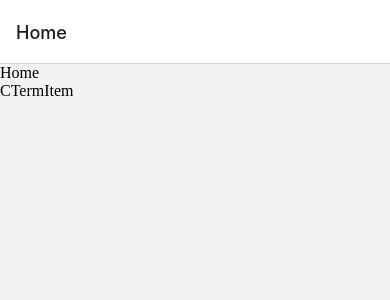
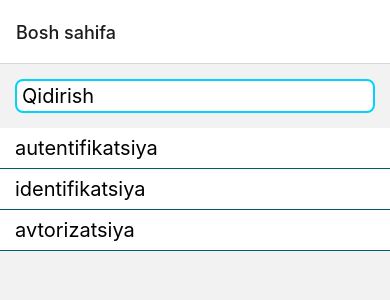
Before and after one commit to diyorbek0309/cyber-terms, a React Native app: screen / in a window 390 px wide. Shown: the top 300 px of the page. Built offline with nearby package versions, Linux system fonts and the light colour scheme.

Commit message:
added dummy data

```diff
--- a/App.tsx
+++ b/App.tsx
@@ -1,5 +1,6 @@
 import { NavigationContainer } from "@react-navigation/native";
 import { createNativeStackNavigator } from "@react-navigation/native-stack";
+import CTermItem from "./src/components/CTermItem";
 import HomeScreen from "./src/screens/Home";
 
 const { Navigator, Screen } = createNativeStackNavigator();
@@ -8,7 +9,8 @@ function App() {
   return (
     <NavigationContainer>
       <Navigator>
-        <Screen name="Home" component={HomeScreen} />
+        <Screen name="Bosh sahifa" component={HomeScreen} />
+        <Screen name="Termin" component={CTermItem} />
       </Navigator>
     </NavigationContainer>
   );
--- a/src/components/CTermItem.tsx
+++ b/src/components/CTermItem.tsx
@@ -1,7 +1,11 @@
-import { View } from "react-native";
+import { View, Text } from "react-native";
 
-const CTermItem = () => {
-  return <View>CTermItem</View>;
+const CTermItem = ({ route, navigation }) => {
+  return (
+    <View>
+      <Text>CTermItem</Text>
+    </View>
+  );
 };
 
 export default CTermItem;
--- a/src/screens/Home.tsx
+++ b/src/screens/Home.tsx
@@ -1,11 +1,31 @@
-import { View } from "react-native";
-import CTermItem from "../components/CTermItem";
+import { Text, TouchableOpacity, View, TextInput } from "react-native";
+import { styles } from "../styles/HomeStyle";
 
-const Home = () => {
+const data = [
+  { id: 0, term: "autentifikatsiya" },
+  { id: 1, term: "identifikatsiya" },
+  { id: 2, term: "avtorizatsiya" },
+];
+
+const Home = ({ navigation }) => {
+  const { searchInput, termButton, termText } = styles;
+
   return (
     <View>
-      Home
-      <CTermItem />
+      <TextInput placeholder="Qidirish" style={searchInput} />
+      <View>
+        {data.map((item, index) => (
+          <TouchableOpacity
+            key={index}
+            style={termButton}
+            onPress={() => {
+              navigation.navigate("Termin", { termID: item.id });
+            }}
+          >
+            <Text style={termText}>{item.term}</Text>
+          </TouchableOpacity>
+        ))}
+      </View>
     </View>
   );
 };
--- a/src/styles/HomeStyle.ts
+++ b/src/styles/HomeStyle.ts
@@ -0,0 +1,25 @@
+import { StyleSheet } from "react-native";
+
+export const styles = StyleSheet.create({
+  searchInput: {
+    paddingVertical: 3,
+    paddingHorizontal: 5,
+    fontSize: 20,
+    borderColor: "#03d3fc",
+    borderWidth: 2,
+    borderStyle: "solid",
+    margin: 15,
+    borderRadius: 8,
+    backgroundColor: "#fff",
+  },
+  termButton: {
+    paddingVertical: 8,
+    paddingLeft: 15,
+    borderBottomColor: "#015c6e",
+    borderBottomWidth: 1,
+    backgroundColor: "#fff"
+  },
+  termText: {
+    fontSize: 20,
+  },
+});
```
